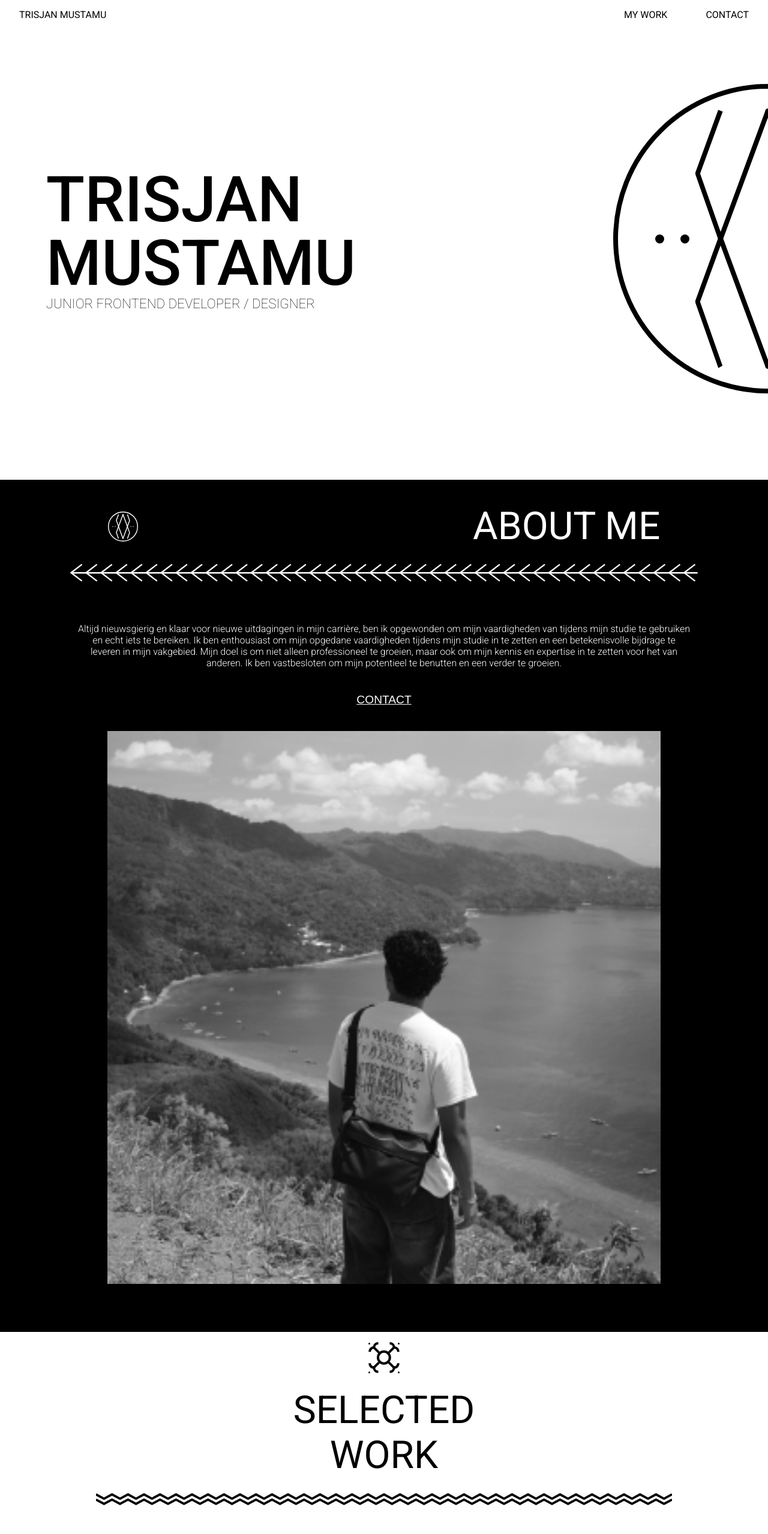
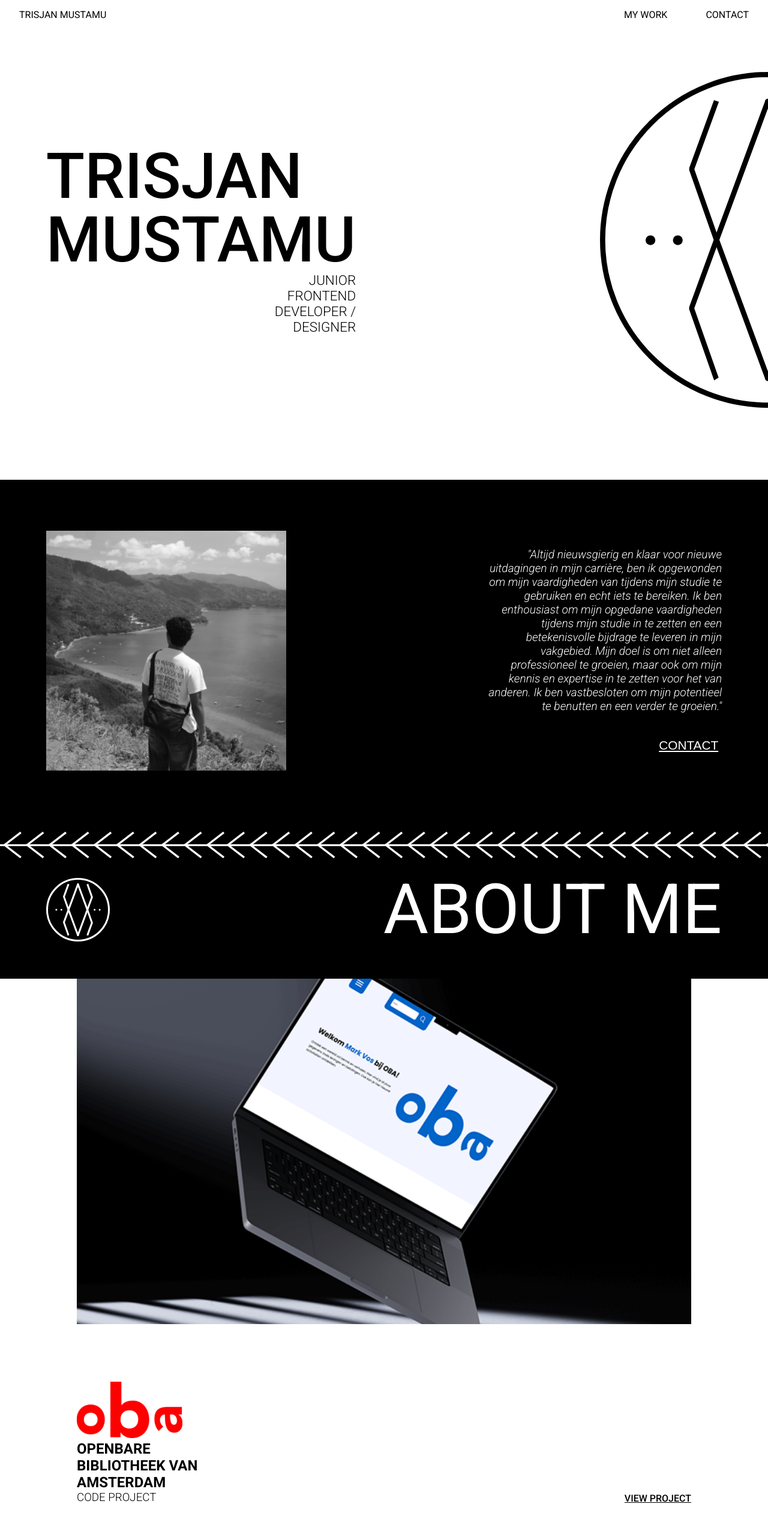
Before and after one commit to Trisjan/portfolio, a SvelteKit app: page / in a window 1280 px wide. Shown: the top 2558 px of the page at 60% size. Built offline with nearby package versions, Linux system fonts and the light colour scheme.

Commit message:
Responsive code 2.0
Intro and About section fully responsive, Only the selected work section not responsive. Last issue is the birds image not resizing next to the "selected work" title

```diff
--- a/src/routes/+layout.svelte
+++ b/src/routes/+layout.svelte
@@ -13,11 +13,11 @@
 		{@render children()}
 	</main>
 
-	<footer>
+	<!-- <footer>
 		<p>
 			visit <a href="https://svelte.dev/docs/kit">svelte.dev/docs/kit</a> to learn about SvelteKit
 		</p>
-	</footer>
+	</footer> -->
 </div>
 
 <style>
@@ -32,10 +32,6 @@
 		display: flex;
 		flex-direction: column;
 		min-height: 100vh;
-	}
-
-	Navigation {
-		mix-blend-mode: difference;
 	}
 
 	main {
@@ -55,4 +51,23 @@
 	footer a {
 		font-weight: bold;
 	}
+
+	/* Gebruik :global nav zodat de blend-mode werkt op het Navigation component */
+	:global(nav) {
+		position: relative;
+		z-index: 100;
+		mix-blend-mode: difference;
+		color: white !important;
+		background: transparent !important;
+	}
+
+	/* Zorg dat de nav tekst altijd wit is boven zwart */
+	:global(nav a), :global(nav ul), :global(nav li) {
+		color: white !important;
+	}
+
+	/* Optioneel: forceer nav boven alles */
+	:global(nav) {
+		pointer-events: auto;
+	}
 </style>
--- a/src/routes/+page.svelte
+++ b/src/routes/+page.svelte
@@ -9,8 +9,8 @@ import { Small_alifuru_logo, Big_alifuru_logo, About_logo, Alifuru_leafs, Photo_
 
 <section class="intro">
 	<picture>
-		<source srcset={Small_alifuru_logo} media="(max-width: 599px)" />
-		<source srcset={Big_alifuru_logo} media="(min-width: 600px)" />
+		<source srcset={Small_alifuru_logo} media="(max-width: 649px)" />
+		<source srcset={Big_alifuru_logo} media="(min-width: 650px)" />
 		<img
 			src={Small_alifuru_logo}
 			alt="Alifuru logo"
@@ -21,7 +21,12 @@ import { Small_alifuru_logo, Big_alifuru_logo, About_logo, Alifuru_leafs, Photo_
 			<span class="line">Trisjan</span>
 			<span class="line">Mustamu</span>
 		</h1>
-		<p>junior frontend developer / designer</p>
+		<p>
+			<span class="line">junior</span>
+			<span class="line"> frontend</span>
+			<span class="line"> developer /</span>
+			<span class="line"> designer</span>
+		</p>
 	</div>
 </section>
 
@@ -34,16 +39,18 @@ import { Small_alifuru_logo, Big_alifuru_logo, About_logo, Alifuru_leafs, Photo_
 		<img src={Alifuru_leafs} alt="">
 	</div>
 	<article>
+		<section class="about_text">
 			<p>
-			Altijd nieuwsgierig en klaar voor nieuwe uitdagingen in mijn carrière,
+				"Altijd nieuwsgierig en klaar voor nieuwe uitdagingen in mijn carrière,
 				ben ik opgewonden om mijn vaardigheden van tijdens mijn studie te gebruiken en echt iets te bereiken.
 				Ik ben enthousiast om mijn opgedane vaardigheden tijdens mijn studie in te zetten en een betekenisvolle bijdrage te leveren in mijn vakgebied.
 				Mijn doel is om niet alleen professioneel te groeien, maar ook om mijn kennis en expertise in te zetten voor het van anderen.
-			Ik ben vastbesloten om mijn potentieel te benutten en een verder te groeien.
+				Ik ben vastbesloten om mijn potentieel te benutten en een verder te groeien."
 			</p>
 			<button>
 				Contact
 			</button>
+		</section>
 		<img src={Photo_self} alt="My self">
 	</article>
 </section>
@@ -110,6 +117,10 @@ import { Small_alifuru_logo, Big_alifuru_logo, About_logo, Alifuru_leafs, Photo_
 		margin-top: 0;
 	}
 
+	.intro > .intro_text > p > .line {
+		display: inline;
+	}
+
 	.about {
 		background-color: var(--color-bg-1);
 		color: var(--color-text-2);
@@ -150,13 +161,13 @@ import { Small_alifuru_logo, Big_alifuru_logo, About_logo, Alifuru_leafs, Photo_
 		padding: 3rem 0;
 	}
 
-	.about > article > p {
-		text-align: center;
+	.about > article > .about_text > p {
 		margin: 0;
 		font-weight: 300;
+		font-style: italic;
 	}
 
-	.about > article > button {
+	.about > article > .about_text > button {
 		border: none;
 		background: none;
 		color: var(--color-text-2);
@@ -227,7 +238,7 @@ import { Small_alifuru_logo, Big_alifuru_logo, About_logo, Alifuru_leafs, Photo_
 		object-fit: contain;
 	}
 
-	@media (min-width: 37.5em) {
+	@media (min-width: 40.625em) {
 		.intro,
 		.about,
 		.work {
@@ -256,12 +267,12 @@ import { Small_alifuru_logo, Big_alifuru_logo, About_logo, Alifuru_leafs, Photo_
 		}
 
 		.intro > .intro_text > h1 {
-			font-size: clamp(1.8rem, 7vw + 1rem, 8rem);
+			font-size: clamp(1.8em, 7vw + 1rem, 9em);
 			line-height: 1em;
 		}
 
 		.intro > .intro_text > p {
-			font-size: clamp(1em, 1vw + 0.6em, 1.7rem);
+			font-size: clamp(1em, 1vw + 0.6em, 2em);
 		}
 
 		.intro > .intro_text > h1, p {
@@ -280,7 +291,148 @@ import { Small_alifuru_logo, Big_alifuru_logo, About_logo, Alifuru_leafs, Photo_
 
 		.about > .about_top > img {
 			height: 2rem;
-			/* margin-right: 1rem; */
+		}
+
+		.about > article {
+			flex-direction: column-reverse;
+			align-items: start;
+			width: 80%;
+		}
+
+		.about > article > .about_text {
+			align-items: end;
+			padding-top: 2rem;
+		}
+
+		.about > article > .about_text > p {
+			text-align: right;
+			width: 60%;
+		}
+
+		.about > article > .about_text > button {
+			margin-bottom: 0;
+		}
+
+		.about > article > img {
+			aspect-ratio: 5 / 4;
+			height: auto;
+			width: 45vw;
+			object-fit: cover;
+		}
+
+		.work > .work_top > section {
+			flex-direction: row-reverse;
+			justify-content: space-between;
+			padding: 0 6%;
+		}
+
+		.work > .work_top > section > h2 > .line {
+			display: inline;
+		}
+
+		.work > .work_top > img {
+			height: 2em;
+		}
+
+		.work > .work_middle {
+			margin: 0;
+			padding-top: 3em;
+			padding-bottom: 2em;
+		}
+		.work > img {
+			margin-bottom: 3em;
+			aspect-ratio: 16 / 9;
+			object-fit: cover;
+		}
+	}
+
+	@media (min-width: 65em) {
+		.intro > .intro_text > p {
+			text-align: right;
+			font-weight: 300;
+		}
+		.intro > .intro_text > p > .line {
+			display: block;
+		}
+
+		.intro > picture {
+			height: 70%;
+			width: auto;
+			max-height: 70vh;
+		}
+		.intro > picture > img {
+			height: 100%;
+			width: auto;
+			object-fit: contain;
+		}
+
+		.about,
+		.work {
+			flex-direction: column-reverse;
+		}
+
+		.about > .about_top,
+		.work > .work_top {
+			display: flex;
+			flex-direction: column-reverse;
+		}
+
+		.about > .about_top > section > img {
+			height: 100%;
+		}
+
+		.about > .about_top > section > h2 {
+			font-size: clamp(6rem, 0.6667rem + 8.2051vw, 8rem);
+			margin: 0;
+		}
+
+		.about > .about_top > img,
+		.work > .work_top > img {
+			width: 100vw;
+			height: auto;
+			min-height: 3em;
+			object-fit: block;
+			padding-bottom: 1em;
+		}
+
+		.about > article {
+			flex-direction: row-reverse;
+			justify-content: space-between;
+			align-items: center;
+			width: 88%;
+		}
+
+		.about > article > .about_text {
+			padding: 0;
+		}
+
+		.about > article > .about_text > p {
+			font-weight: 300;
+			font-size: 1.2em;
+			width: 90%;
+		}
+
+		.about > article > .about_text > button {
+			margin: 0;
+			padding-top: 2em;
+			font-size: 1.3em;
+			font-weight: 500;
+		}
+
+		.about > article > img {
+			aspect-ratio: 1 / 1	;
+			height: 50vh;
+			width: auto;
+		}
+
+		.work > .work_top > section > img {
+			height: 100%;
+			object-fit: fill;
+		}
+
+		.work > .work_top > section > h2 {
+			font-size: clamp(5rem, 0.6667rem + 8.2051vw, 8rem);
+			margin: 0;
 		}
 	}
 </style>
```
Lines whose indentation alone changed are shown as unchanged.
